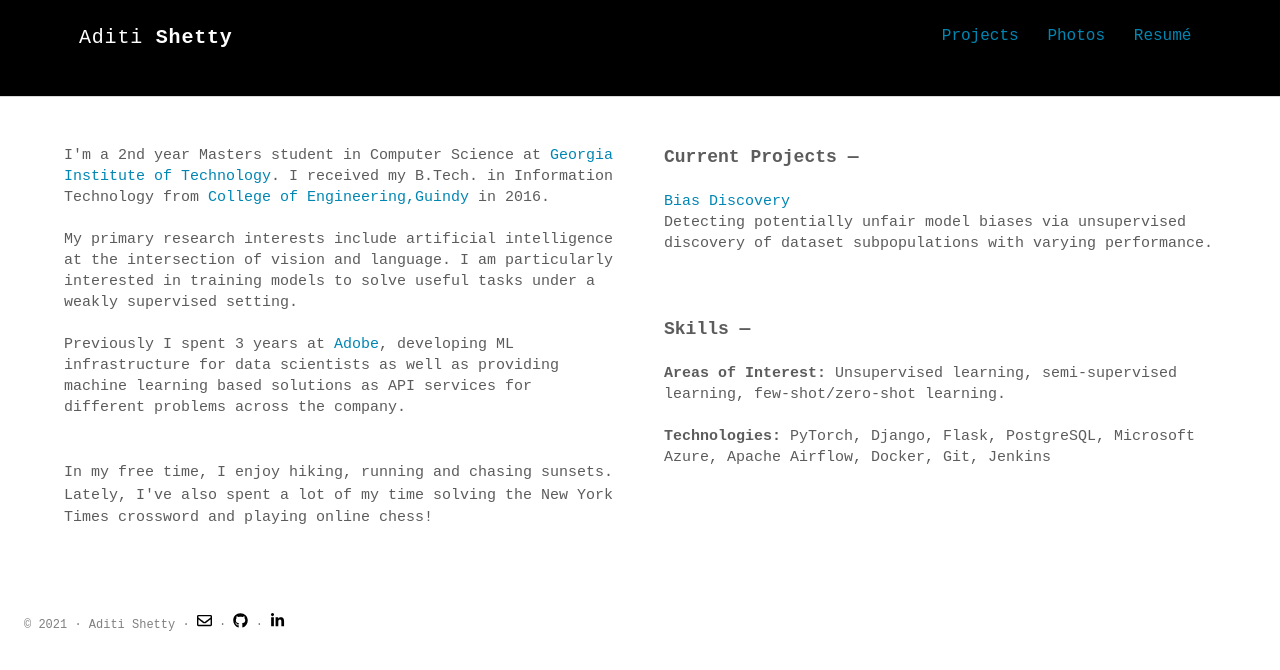
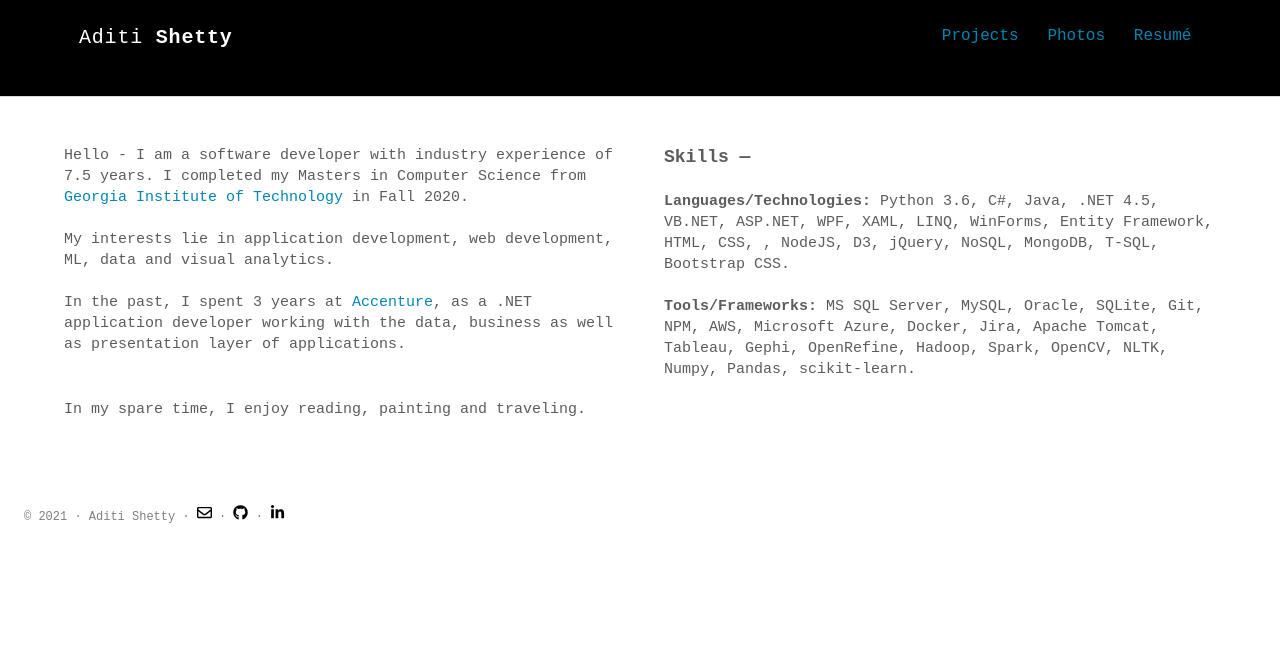
Before and after one commit to aditics/aditics.github.io, a Jekyll site: the page built from index.html, in a window 1280 px wide. Shown: the top 670 px of the page. Built offline with Jekyll 4.4.1, drawn with Linux system fonts in a browser that asks for light colours; some web fonts are replaced.

Commit message:
Update intro.html

```diff
--- a/_includes/intro.html
+++ b/_includes/intro.html
@@ -3,31 +3,27 @@
   	<div class="row">
 	    <div class="col-sm-6 container-left">
 		    <p class="lead">
-			I'm a 2nd year Masters student in Computer Science at <a href="https://www.gatech.edu/">Georgia Institute of Technology</a>. I received my B.Tech. in Information Technology from <a href="https://ceg.annauniv.edu/">College of Engineering,Guindy</a> in 2016.
+			Hello - I am a software developer with industry experience of 7.5 years. I completed my Masters in Computer Science from <a href="https://www.gatech.edu/">Georgia Institute of Technology</a> in Fall 2020.
 			<br /><br />
-			My primary research interests include artificial intelligence at the intersection of vision and language. I am particularly interested in training models to solve useful tasks under a weakly supervised setting.
+			My interests lie in application development, web development, ML, data and visual analytics.
 			<br /><br />
-			Previously I spent 3 years at <a href="https://www.adobe.com/">Adobe</a>, developing ML infrastructure for data scientists as well as providing machine learning based solutions as API services for different problems across the company.
+			In the past, I spent 3 years at <a href="https://www.accenture.com/in-en">Accenture</a>, as a .NET application developer working with the data, business as well as presentation layer of applications.
 			</p>
 			<br />
 			<p>
-			In my free time, I enjoy hiking, running and chasing sunsets. Lately, I've also spent a lot of my time solving the New York Times crossword and playing online chess!
+			In my spare time, I enjoy reading, painting and traveling.
 			</p>
 	  	</div>
 
 	  	<div class="col-sm-6 container-right">
 	  		<p class="lead">
-			  	<h> Current Projects — </h>
-				<br /><br />
-				<a href="#">Bias Discovery</a>
-				<br />
-				Detecting potentially unfair model biases via unsupervised discovery of dataset subpopulations with varying performance.
-				<br /><br /><br /><br />
 				<h> Skills — </h>
 				<br /><br />
-				<span> Areas of Interest: </span> Unsupervised learning, semi-supervised learning, few-shot/zero-shot learning.
+				<span> Languages/Technologies: </span> Python 3.6, C#, Java, .NET 4.5, VB.NET, ASP.NET, WPF, XAML, LINQ, WinForms,
+Entity Framework, HTML, CSS, , NodeJS, D3, jQuery, NoSQL, MongoDB, T-SQL, Bootstrap CSS.
 				<br /><br />
-				<span> Technologies: </span> PyTorch, Django, Flask, PostgreSQL, Microsoft Azure, Apache Airflow, Docker, Git, Jenkins
+				<span> Tools/Frameworks: </span> MS SQL Server, MySQL, Oracle, SQLite, Git, NPM, AWS, Microsoft Azure, Docker, Jira,
+Apache Tomcat, Tableau, Gephi, OpenRefine, Hadoop, Spark, OpenCV, NLTK, Numpy, Pandas, scikit-learn.
 			</p>
 		</div>
 	</div>
```
